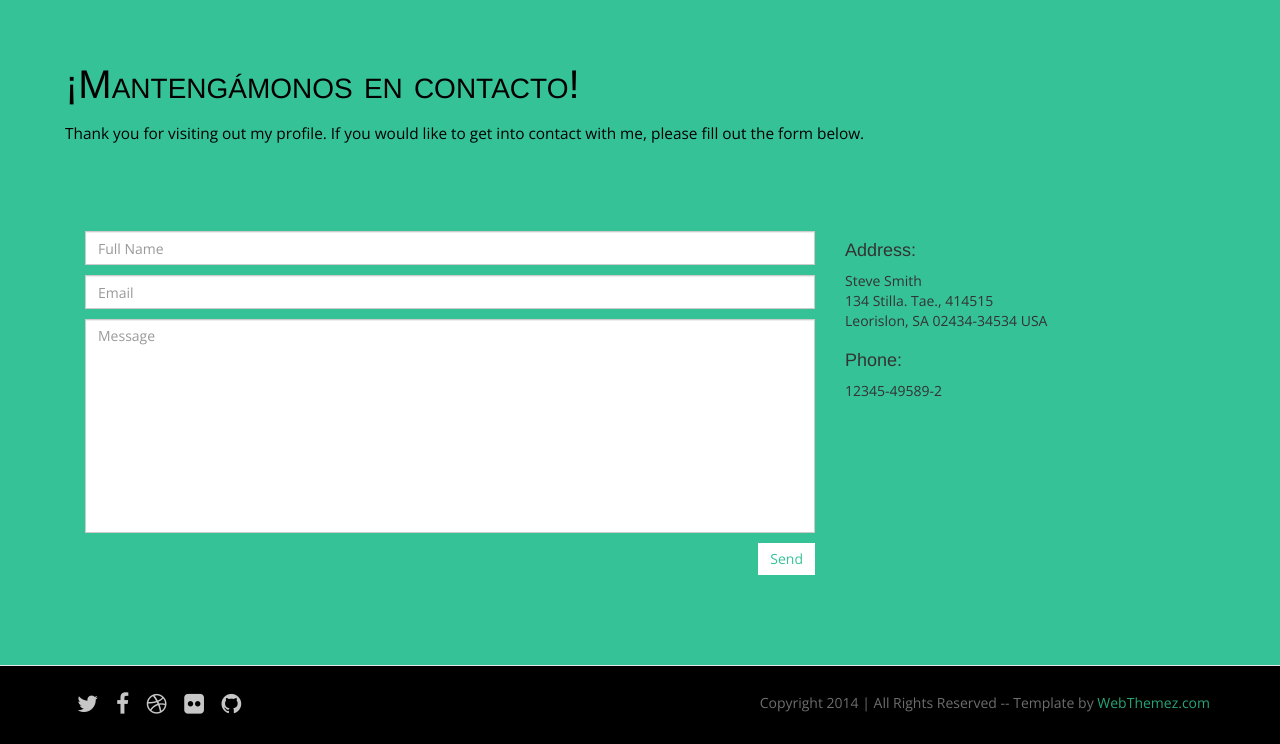
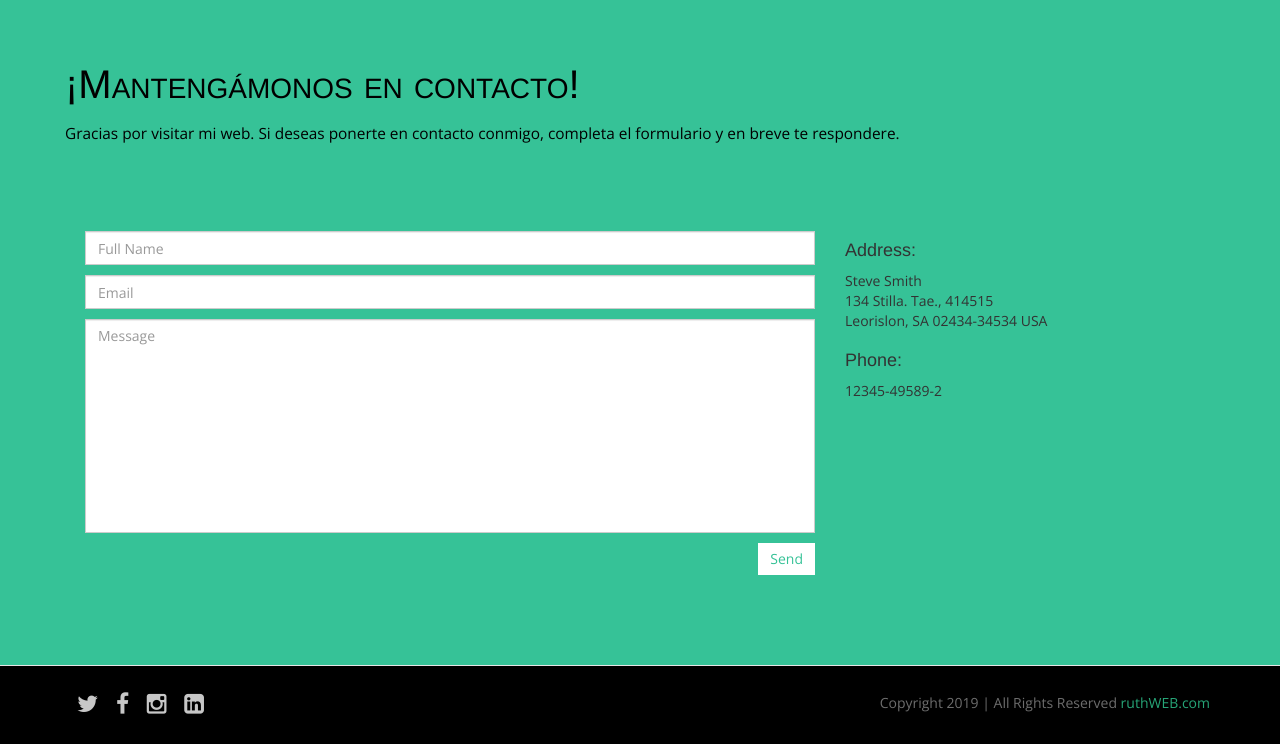
Before and after one commit to Robersillo/ruthWEB, a PHP site: page / in a window 1280 px wide. Shown: the part 2709-3453 px from the top of the page. Run offline with PHP 8.4, Linux system fonts and the light colour scheme.

Commit message:
Cambios Footer

```diff
--- a/html/index/index.php
+++ b/html/index/index.php
@@ -199,7 +199,7 @@
       <div class="heading">
         <!-- Heading -->
         <h2>¡Mantengámonos en contacto!</h2>
-        <p>Thank you for visiting out my profile. If you would like to get into contact with me, please fill out the form below.</p>
+        <p>Gracias por visitar mi web. Si deseas ponerte en contacto conmigo, completa el formulario y en breve te respondere.</p>
       </div>
     </div>
     <div class="row mrgn30">
--- a/html/overall/footer.php
+++ b/html/overall/footer.php
@@ -2,9 +2,9 @@
   <div class="container">
     <div class="row">
       <div class="col-md-6">
-        <div class="social pull-left"> <a href="#"><i class="fa fa-twitter"></i></a> <a href="#"><i class="fa fa-facebook"></i></a> <a href="#"><i class="fa fa-dribbble"></i></a> <a href="#"><i class="fa fa-flickr"></i></a> <a href="#"><i class="fa fa-github"></i></a> </div>
+        <div class="social pull-left"> <a href="#"><i class="fa fa-twitter"></i></a> <a href="#"><i class="fa fa-facebook"></i></a> <a href="#"><i class="fa fa-instagram"></i></a> <a href="#"><i class="fa fa-linkedin-square"></i></a> </div>
       </div>
-      <div class="col-md-6"> <span class="pull-right">Copyright 2014 | All Rights Reserved  -- Template by <a href="http://webThemez.com">WebThemez.com</a></span> </div>
+      <div class="col-md-6"> <span class="pull-right">Copyright 2019 | All Rights Reserved <a href="">ruthWEB.com</a></span> </div>
     </div>
     <!-- / .row -->
   </div>
```
